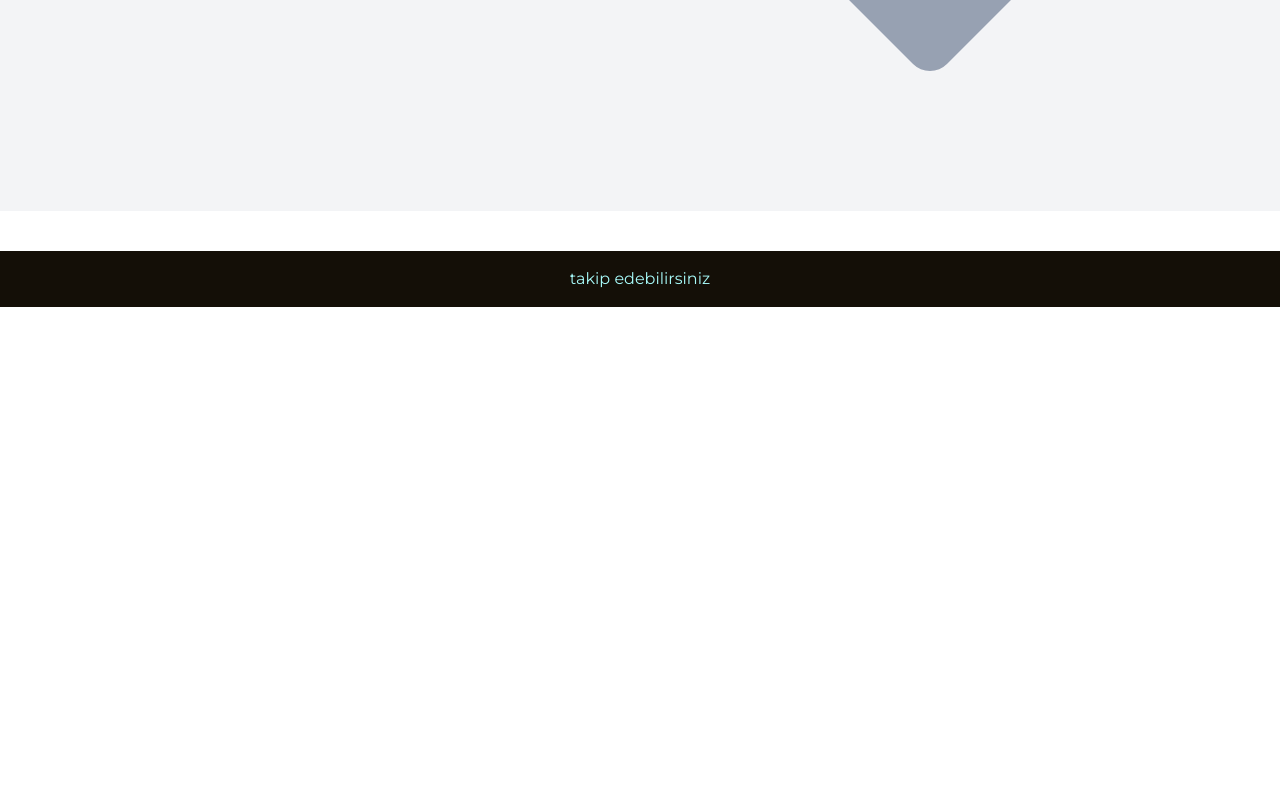
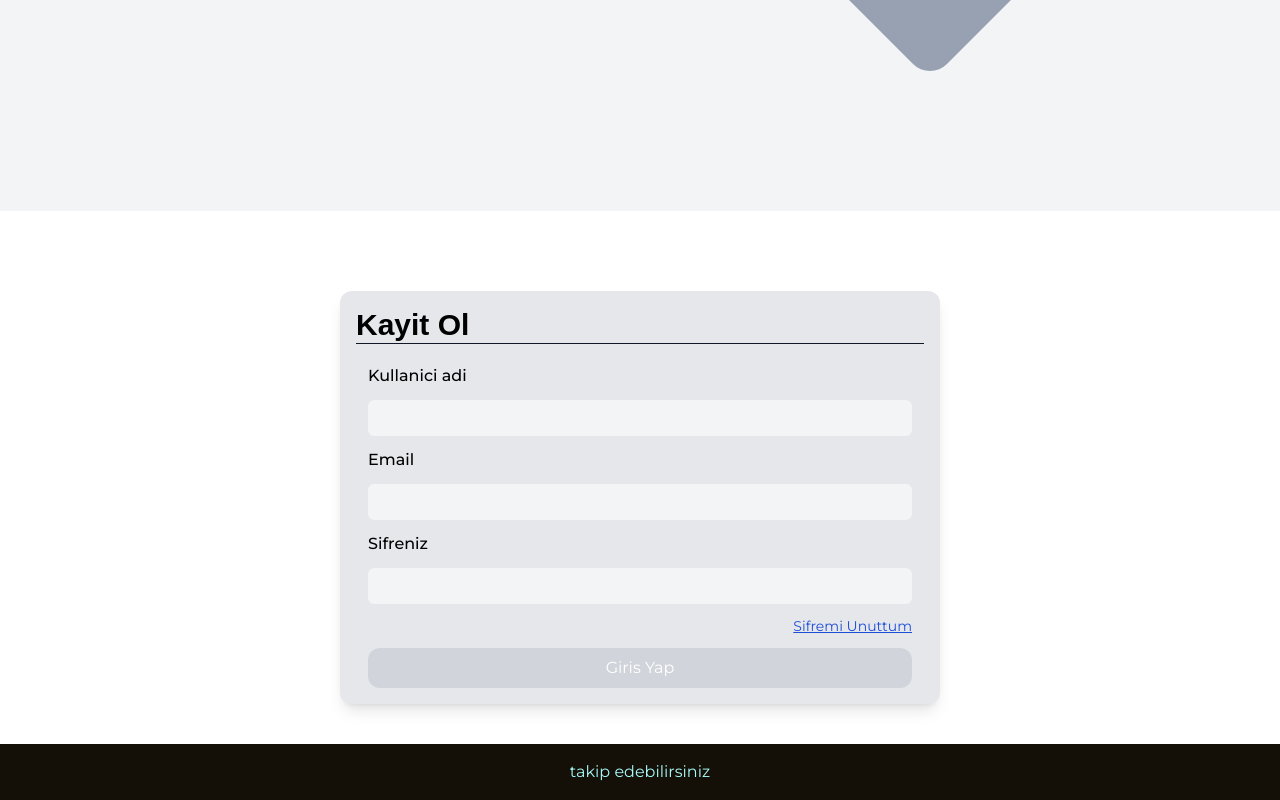
Before and after one commit to batuhankanra/blog-frontend, a React (Vite) app: page /register in a window 1280 px wide. Shown: the part 551-1351 px from the top of the page. Before the commit the page ends 858 px from the top, so only its background shows below. Built offline with nearby package versions, Linux system fonts and the light colour scheme; a web font is replaced by a local one.

Commit message:
register updates

```diff
--- a/src/mainLayout/header/upperHeader/index.jsx
+++ b/src/mainLayout/header/upperHeader/index.jsx
@@ -40,7 +40,10 @@ export default function UpperHeader() {
                  </PopoverPanel>
                </Popover>
                ) : (
-                <Link to='/login' className='text-lg font-semibold hover:bg-fourth py-1 px-2 rounded-md transition-colors duration-300 '>Giris Yap</Link>
+                <div className='flex items-center justify-center gap-x-1'>
+                  <Link to='/login' className='text-lg font-semibold hover:bg-fourth py-1 px-2 rounded-md transition-colors duration-300 '>Giris Yap</Link>
+                  <Link to='/register' className='text-lg font-semibold hover:bg-fourth py-1 px-2 rounded-md transition-colors duration-300 '>Kayit Ol</Link>
+                </div>
                )}
             </div>
         </div>
--- a/src/pages/login/index.jsx
+++ b/src/pages/login/index.jsx
@@ -56,7 +56,9 @@ export default function Login() {
             <input type="password" value={password} onChange={e=>setPassword(e.target.value)} className='outline-none px-2 py-1 w-full rounded-md text-lg bg-gray-100 focus:bg-white' />
             <Link to='/forgotmypassword' className='text-right text-sm text-blue-700 underline'>Sifremi Unuttum</Link>
             <button type='submit' className='bg-gray-300 py-2 text-white rounded-xl hover:bg-gray-600 transition-colors duration-200'>Giris Yap</button>
+            <span className='py-2 text-sm'>kayit olmak icin <Link className='text-blue-600' to={'/register'} >tiklayiniz</Link></span>
         </form>
+
       </div>
     </div>
   )
--- a/src/pages/register/index.jsx
+++ b/src/pages/register/index.jsx
@@ -1,9 +1,65 @@
-import React from 'react'
+import axios from 'axios'
+import { jwtDecode } from 'jwt-decode'
+import  { useState } from 'react'
+import { useDispatch } from 'react-redux'
+import { Link, useNavigate } from 'react-router-dom'
+import { _setUser } from '~/stores/auth'
 
 export default function Register() {
+  const [er,setEr]=useState([])
+  const [username,setUsername]=useState('')
+  const [password,setPassword]=useState('')
+  const [email,setEmail]=useState('')
+  const navigate= useNavigate()
+  const dispatch =useDispatch()
+
+
+  const handlesubmit= async (e)=>{
+    e.preventDefault()
+    try{
+      const response = await axios.post('http://localhost:3000/api/auth/register',{
+        username,password,email
+      })
+
+      if(response.status===201){
+        setTimeout(()=>{
+          navigate('/login')
+        },[3000])
+      }
+
+      alert('kayit oldunuz Giris yap sayfasina yonlendiriliyorsunuz')
+
+    }catch(err){
+      setEr(err.response.data.result.errors)
+      console.log(err)
+    }
+
+
+  }
+
   return (
-    <div>
+    <div className='container  sm:w-[600px] mx-auto pt-20'>
+      <div className='bg-gray-200 mx-2 sm:mx-0 p-4 rounded-xl shadow-lg '>
+        <h1 className='baslik font-bold text-3xl border-b border-gray-900'>Kayit Ol</h1>
 
+        <form onSubmit={handlesubmit}  className='flex flex-col    pt-5 gap-y-3 mx-3'>
+        {er && er.map((e,i)=>(
+          <div key={i} className='bg-red-600 p-2  rounded-md text-white capitalize '>
+          {e.msg}
+        </div>
+        ))}
+
+            <label className='text-base font-medium '>Kullanici adi</label>
+            <input type="text" value={username} onChange={e=>setUsername(e.target.value)} className='outline-none px-2 py-1 w-full rounded-md text-lg bg-gray-100 focus:bg-white' />
+            <label className='text-base font-medium '>Email</label>
+            <input type="email" value={email} onChange={e=>setEmail(e.target.value)} className='outline-none px-2 py-1 w-full rounded-md text-lg bg-gray-100 focus:bg-white' />
+
+            <label className='text-base font-medium '>Sifreniz</label>
+            <input type="password" value={password} onChange={e=>setPassword(e.target.value)} className='outline-none px-2 py-1 w-full rounded-md text-lg bg-gray-100 focus:bg-white' />
+            <Link to='/forgotmypassword' className='text-right text-sm text-blue-700 underline'>Sifremi Unuttum</Link>
+            <button type='submit' className='bg-gray-300 py-2 text-white rounded-xl hover:bg-gray-600 transition-colors duration-200'>Giris Yap</button>
+        </form>
+      </div>
     </div>
   )
 }
```
